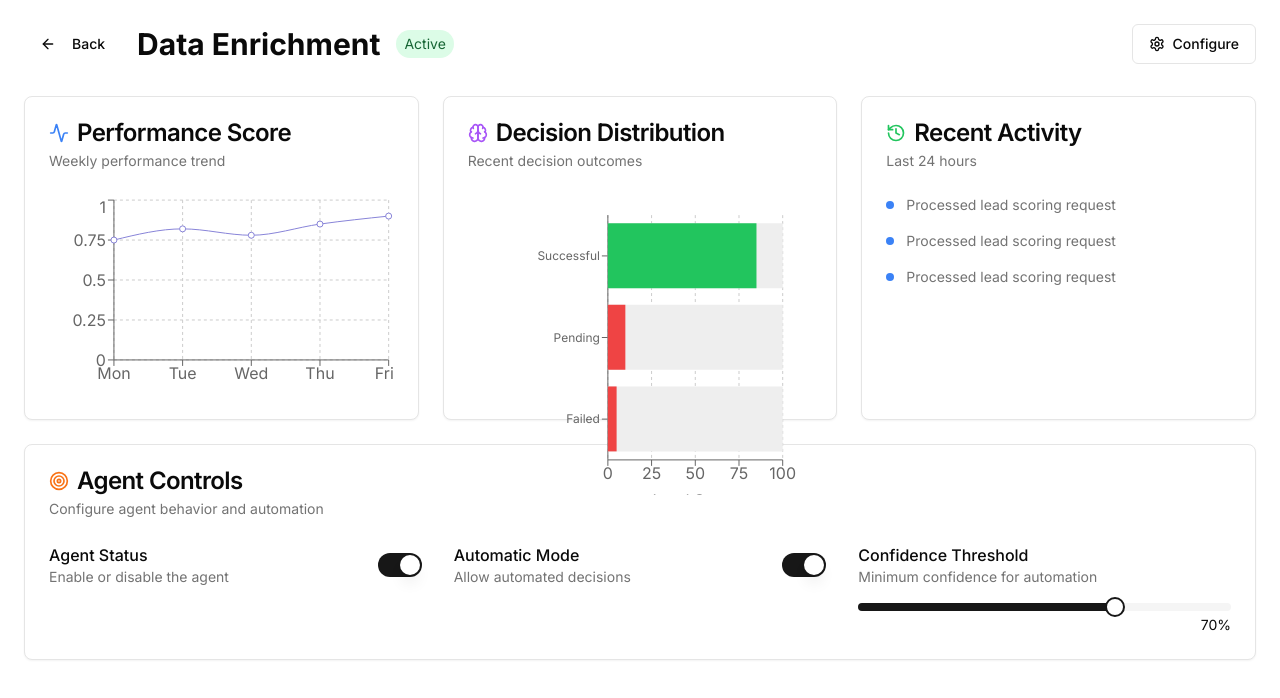
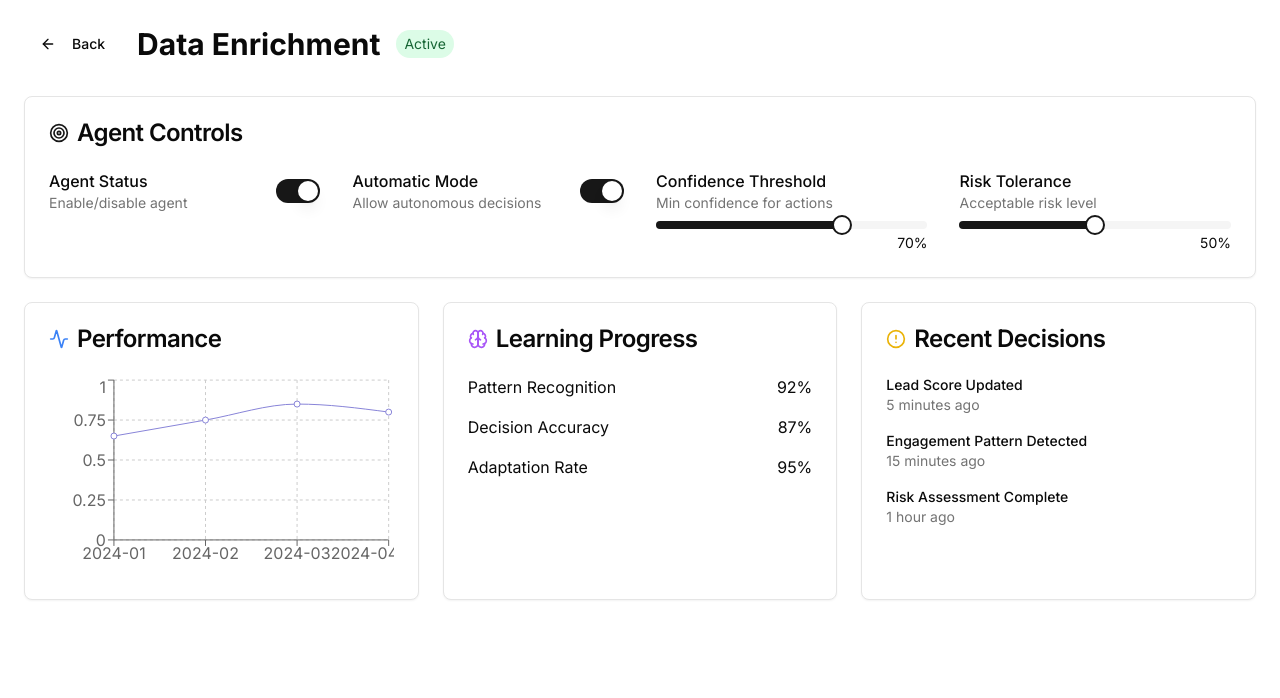
Before and after one commit to gauravpandeydigilantern/enhanced-leadscore_vercel, a Next.js app: page /agent/data-enrichment in a window 1280 px wide. Shown: the top 698 px of the page. Built offline with nearby package versions, Linux system fonts and the light colour scheme.

Commit message:
Assistant checkpoint
Assistant generated file changes:
- app/agent/[name]/page.tsx: Enhance agent metrics dashboard with clear controls

---

User prompt:

I am unable to find aget controller

```diff
--- a/app/agent/[name]/page.tsx
+++ b/app/agent/[name]/page.tsx
@@ -5,10 +5,10 @@ import { Button } from "@/components/ui/button"
 import { Card, CardContent, CardHeader, CardTitle, CardDescription } from "@/components/ui/card"
 import { Switch } from "@/components/ui/switch"
 import { Slider } from "@/components/ui/slider"
-import { ArrowLeft, Activity, Brain, Settings, History, Target } from "lucide-react"
+import { ArrowLeft, Settings, Activity, Target, Brain, AlertCircle } from "lucide-react"
 import Link from "next/link"
 import { useState } from "react"
-import { LineChart, BarChart } from "@/components/charts"
+import { LineChart } from "@/components/charts"
 
 export default function AgentMetrics({ params }: { params: { name: string } }) {
   const agentName = params.name
@@ -19,25 +19,18 @@ export default function AgentMetrics({ params }: { params: { name: string } }) {
   const [isAutomatic, setIsAutomatic] = useState(true)
   const [confidence, setConfidence] = useState([0.7])
   const [isActive, setIsActive] = useState(true)
+  const [riskTolerance, setRiskTolerance] = useState([0.5])
 
   const performanceData = [
-    { date: "Mon", value: 75 },
-    { date: "Tue", value: 82 },
-    { date: "Wed", value: 78 },
-    { date: "Thu", value: 85 },
-    { date: "Fri", value: 90 },
-  ]
-
-  const decisionData = [
-    { name: "Successful", value: 85, color: "#22c55e" },
-    { name: "Pending", value: 10, color: "#3b82f6" },
-    { name: "Failed", value: 5, color: "#ef4444" },
+    { date: '2024-01', value: 65 },
+    { date: '2024-02', value: 75 },
+    { date: '2024-03', value: 85 },
+    { date: '2024-04', value: 80 },
   ]
 
   return (
     <div className="container mx-auto p-6">
-      <div className="flex items-center justify-between mb-8">
-        <div className="flex items-center gap-4">
+      <div className="flex items-center gap-4 mb-8">
         <Button variant="ghost" asChild>
           <Link href="/">
             <ArrowLeft className="mr-2 h-4 w-4" />
@@ -49,20 +42,76 @@ export default function AgentMetrics({ params }: { params: { name: string } }) {
           {isActive ? 'Active' : 'Inactive'}
         </div>
       </div>
-        <Button variant="outline" className="gap-2">
-          <Settings className="h-4 w-4" />
-          Configure
-        </Button>
+
+      <div className="grid grid-cols-1 md:grid-cols-2 lg:grid-cols-3 gap-6">
+        <Card className="col-span-full">
+          <CardHeader>
+            <CardTitle className="flex items-center gap-2">
+              <Target className="h-5 w-5 text-primary" />
+              Agent Controls
+            </CardTitle>
+          </CardHeader>
+          <CardContent>
+            <div className="grid md:grid-cols-2 lg:grid-cols-4 gap-8">
+              <div className="space-y-4">
+                <div className="flex items-center justify-between">
+                  <div>
+                    <h3 className="font-medium">Agent Status</h3>
+                    <p className="text-sm text-muted-foreground">Enable/disable agent</p>
+                  </div>
+                  <Switch checked={isActive} onCheckedChange={setIsActive} />
+                </div>
               </div>
 
-      <div className="grid grid-cols-1 md:grid-cols-2 lg:grid-cols-3 gap-6">
+              <div className="space-y-4">
+                <div className="flex items-center justify-between">
+                  <div>
+                    <h3 className="font-medium">Automatic Mode</h3>
+                    <p className="text-sm text-muted-foreground">Allow autonomous decisions</p>
+                  </div>
+                  <Switch checked={isAutomatic} onCheckedChange={setIsAutomatic} />
+                </div>
+              </div>
+
+              <div className="space-y-4">
+                <div>
+                  <h3 className="font-medium">Confidence Threshold</h3>
+                  <p className="text-sm text-muted-foreground">Min confidence for actions</p>
+                  <Slider
+                    value={confidence}
+                    onValueChange={setConfidence}
+                    max={1}
+                    step={0.1}
+                    className="mt-2"
+                  />
+                  <p className="text-right text-sm mt-1">{(confidence[0] * 100).toFixed(0)}%</p>
+                </div>
+              </div>
+
+              <div className="space-y-4">
+                <div>
+                  <h3 className="font-medium">Risk Tolerance</h3>
+                  <p className="text-sm text-muted-foreground">Acceptable risk level</p>
+                  <Slider
+                    value={riskTolerance}
+                    onValueChange={setRiskTolerance}
+                    max={1}
+                    step={0.1}
+                    className="mt-2"
+                  />
+                  <p className="text-right text-sm mt-1">{(riskTolerance[0] * 100).toFixed(0)}%</p>
+                </div>
+              </div>
+            </div>
+          </CardContent>
+        </Card>
+
         <Card>
           <CardHeader>
             <CardTitle className="flex items-center gap-2">
               <Activity className="h-5 w-5 text-blue-500" />
-              Performance Score
+              Performance
             </CardTitle>
-            <CardDescription>Weekly performance trend</CardDescription>
           </CardHeader>
           <CardContent>
             <div className="h-[200px]">
@@ -75,13 +124,23 @@ export default function AgentMetrics({ params }: { params: { name: string } }) {
           <CardHeader>
             <CardTitle className="flex items-center gap-2">
               <Brain className="h-5 w-5 text-purple-500" />
-              Decision Distribution
+              Learning Progress
             </CardTitle>
-            <CardDescription>Recent decision outcomes</CardDescription>
           </CardHeader>
           <CardContent>
-            <div className="h-[200px]">
-              <BarChart data={decisionData.map(d => ({ name: d.name, score: d.value, impact: '' }))} />
+            <div className="space-y-4">
+              <div className="flex justify-between">
+                <span>Pattern Recognition</span>
+                <span>92%</span>
+              </div>
+              <div className="flex justify-between">
+                <span>Decision Accuracy</span>
+                <span>87%</span>
+              </div>
+              <div className="flex justify-between">
+                <span>Adaptation Rate</span>
+                <span>95%</span>
+              </div>
             </div>
           </CardContent>
         </Card>
@@ -89,68 +148,23 @@ export default function AgentMetrics({ params }: { params: { name: string } }) {
         <Card>
           <CardHeader>
             <CardTitle className="flex items-center gap-2">
-              <History className="h-5 w-5 text-green-500" />
-              Recent Activity
+              <AlertCircle className="h-5 w-5 text-yellow-500" />
+              Recent Decisions
             </CardTitle>
-            <CardDescription>Last 24 hours</CardDescription>
           </CardHeader>
           <CardContent>
             <div className="space-y-4">
-              {[1,2,3].map(i => (
-                <div key={i} className="flex items-center gap-3 text-sm">
-                  <div className="w-2 h-2 rounded-full bg-blue-500"></div>
-                  <span className="text-muted-foreground">Processed lead scoring request</span>
+              <div className="text-sm">
+                <p className="font-medium">Lead Score Updated</p>
+                <p className="text-muted-foreground">5 minutes ago</p>
               </div>
-              ))}
+              <div className="text-sm">
+                <p className="font-medium">Engagement Pattern Detected</p>
+                <p className="text-muted-foreground">15 minutes ago</p>
               </div>
-          </CardContent>
-        </Card>
-
-        <Card className="lg:col-span-3">
-          <CardHeader>
-            <CardTitle className="flex items-center gap-2">
-              <Target className="h-5 w-5 text-orange-500" />
-              Agent Controls
-            </CardTitle>
-            <CardDescription>Configure agent behavior and automation</CardDescription>
-          </CardHeader>
-          <CardContent>
-            <div className="grid md:grid-cols-2 lg:grid-cols-3 gap-8">
-              <div className="space-y-2">
-                <div className="flex items-center justify-between">
-                  <div>
-                    <h3 className="font-medium">Agent Status</h3>
-                    <p className="text-sm text-muted-foreground">Enable or disable the agent</p>
-                  </div>
-                  <Switch checked={isActive} onCheckedChange={setIsActive} />
-                </div>
-              </div>
-
-              <div className="space-y-2">
-                <div className="flex items-center justify-between">
-                  <div>
-                    <h3 className="font-medium">Automatic Mode</h3>
-                    <p className="text-sm text-muted-foreground">Allow automated decisions</p>
-                  </div>
-                  <Switch checked={isAutomatic} onCheckedChange={setIsAutomatic} />
-                </div>
-              </div>
-
-              <div className="space-y-2">
-                <div>
-                  <h3 className="font-medium">Confidence Threshold</h3>
-                  <p className="text-sm text-muted-foreground">Minimum confidence for automation</p>
-                </div>
-                <div className="pt-2">
-                  <Slider
-                    value={confidence}
-                    onValueChange={setConfidence}
-                    max={1}
-                    step={0.1}
-                    className="w-full"
-                  />
-                  <div className="text-right text-sm mt-1">{(confidence[0] * 100).toFixed(0)}%</div>
-                </div>
+              <div className="text-sm">
+                <p className="font-medium">Risk Assessment Complete</p>
+                <p className="text-muted-foreground">1 hour ago</p>
               </div>
             </div>
           </CardContent>
```
Lines whose indentation alone changed are shown as unchanged.
